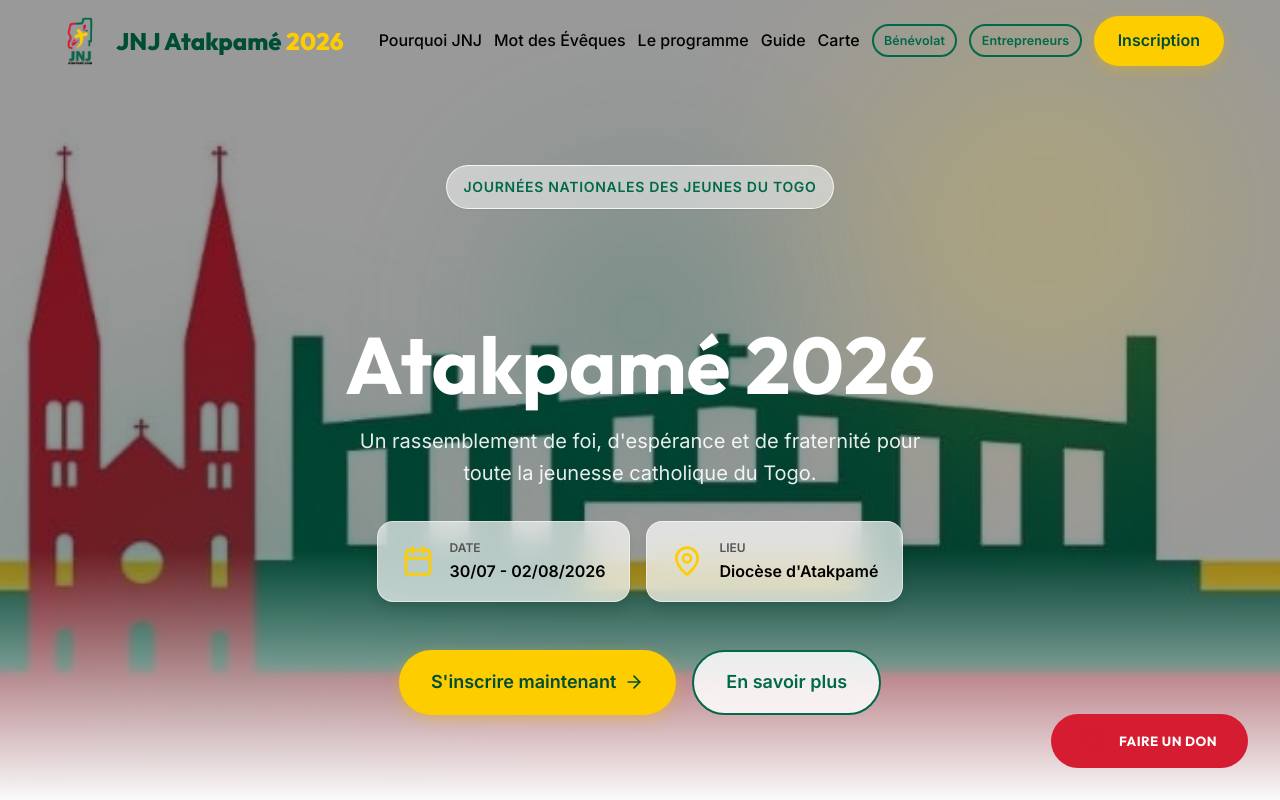
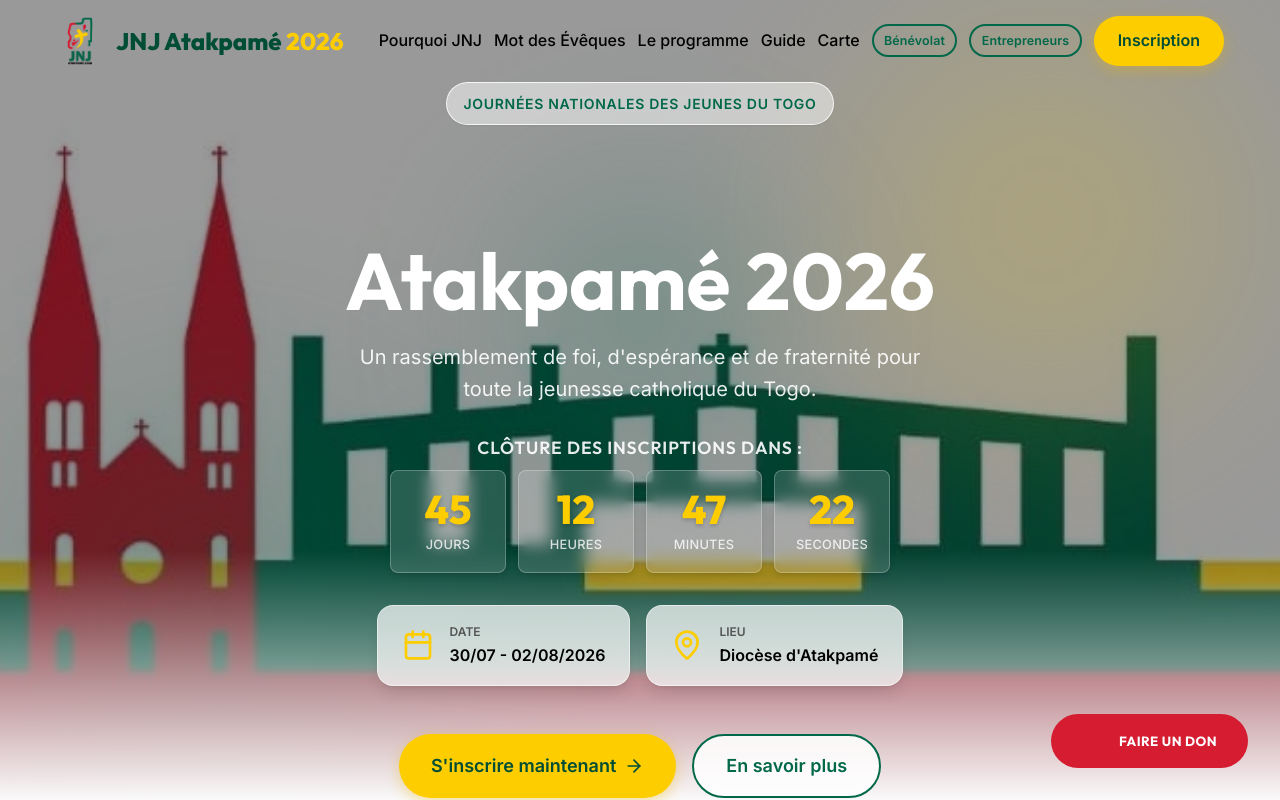
Before and after one commit to jocelynelisa/jnj2026, a React (Vite) app: page / in a window 1280 px wide. Shown: the top 800 px of the page. Built offline with nearby package versions, Linux system fonts and the light colour scheme.

Commit message:
ajout du compte à rebours

```diff
--- a/src/App.jsx
+++ b/src/App.jsx
@@ -14,9 +14,11 @@ import Footer from './components/Footer';
 import Benevolat from './components/Benevolat';
 import Entrepreneurs from './components/Entrepreneurs';
 import DonationFAB from './components/DonationFAB';
+import { useCountdown } from './hooks/useCountdown';
 
 function App() {
   const [currentPage, setCurrentPage] = useState('home');
+  const { isExpired } = useCountdown('2026-07-10T23:59:00Z');
 
   const navigateTo = (page) => {
     setCurrentPage(page);
@@ -28,7 +30,12 @@ function App() {
     const handleHashChange = () => {
       const hash = window.location.hash;
       if (hash === '#benevolat') {
-        navigateTo('benevolat');
+        if (isExpired) {
+          window.location.hash = '';
+          setCurrentPage('home');
+        } else {
+          navigateTo('benevolat');
+        }
       } else if (hash === '#entrepreneurs') {
         navigateTo('entrepreneurs');
       } else if (hash === '') {
@@ -36,15 +43,19 @@ function App() {
       }
     };
 
-    // Initial check on mount
+    // Initial check on mount and whenever isExpired changes
     handleHashChange();
 
     // Handle clicks on anchor links even when hash is already set
     const handleLinkClick = (e) => {
       const anchor = e.target.closest('a[href="#entrepreneurs"], a[href="#benevolat"]');
       if (anchor) {
+        const href = anchor.getAttribute('href');
+        if (href === '#benevolat' && isExpired) {
+          e.preventDefault();
+          return;
+        }
         e.preventDefault();
-        const href = anchor.getAttribute('href');
         // Force navigation even if hash hasn't changed
         window.location.hash = href;
         if (href === '#benevolat') navigateTo('benevolat');
@@ -58,9 +69,14 @@ function App() {
       window.removeEventListener('hashchange', handleHashChange);
       document.removeEventListener('click', handleLinkClick);
     };
-  }, []);
+  }, [isExpired]);
 
   if (currentPage === 'benevolat') {
+    if (isExpired) {
+      window.location.hash = '';
+      setCurrentPage('home');
+      return null;
+    }
     return <Benevolat onBack={() => {
       window.location.hash = '';
       setCurrentPage('home');
@@ -76,22 +92,22 @@ function App() {
 
   return (
     <div className="app-wrapper">
-      <Navbar />
+      <Navbar isExpired={isExpired} />
 
       <main>
-        <Hero />
+        <Hero isExpired={isExpired} />
         <Pourquoi />
         <Message />
         <Hebergement />
         <Program />
-        <Registration />
+        <Registration isExpired={isExpired} />
         <Partners />
         <Guide />
         <Gallery />
         <Map />
       </main>
 
-      <Footer />
+      <Footer isExpired={isExpired} />
       <DonationFAB />
     </div>
   );
--- /dev/null
+++ b/src/components/Countdown.css
@@ -0,0 +1,96 @@
+.countdown-container {
+  margin-bottom: var(--space-8);
+  width: 100%;
+  max-width: 500px;
+  display: flex;
+  flex-direction: column;
+  align-items: center;
+  gap: var(--space-3);
+  z-index: 15;
+}
+
+.countdown-title {
+  font-size: 1rem;
+  font-weight: 600;
+  text-transform: uppercase;
+  letter-spacing: 0.05em;
+  color: rgba(255, 255, 255, 0.9);
+  margin: 0;
+  font-family: var(--font-heading);
+}
+
+.countdown-grid {
+  display: grid;
+  grid-template-columns: repeat(4, 1fr);
+  gap: var(--space-3);
+  width: 100%;
+}
+
+.countdown-card {
+  display: flex;
+  flex-direction: column;
+  align-items: center;
+  justify-content: center;
+  padding: 0.75rem var(--space-2);
+  background: rgba(255, 255, 255, 0.15) !important;
+  backdrop-filter: blur(8px) !important;
+  border: 1px solid rgba(255, 255, 255, 0.25) !important;
+  border-radius: var(--radius-md);
+  min-width: 70px;
+  box-shadow: var(--shadow-md);
+}
+
+.countdown-value {
+  font-family: var(--font-heading);
+  font-size: 1.75rem;
+  font-weight: 800;
+  color: var(--color-accent); /* Golden/Yellow numbers */
+  line-height: 1.1;
+  text-shadow: 0 2px 4px rgba(0, 0, 0, 0.2);
+}
+
+.countdown-label {
+  font-size: 0.75rem;
+  font-weight: 500;
+  color: rgba(255, 255, 255, 0.8);
+  text-transform: uppercase;
+  margin-top: var(--space-1);
+  letter-spacing: 0.02em;
+}
+
+.countdown-expired {
+  padding: var(--space-3) var(--space-6);
+  background: rgba(213, 28, 49, 0.2) !important;
+  border: 1px solid rgba(213, 28, 49, 0.4) !important;
+  border-radius: 9999px;
+  display: inline-flex;
+  align-items: center;
+  justify-content: center;
+  margin-bottom: var(--space-8);
+  z-index: 15;
+}
+
+.expired-text {
+  font-weight: 700;
+  color: #ffffff;
+  font-family: var(--font-heading);
+  text-transform: uppercase;
+  font-size: 0.9rem;
+  letter-spacing: 0.05em;
+}
+
+@media (min-width: 640px) {
+  .countdown-card {
+    padding: 1rem var(--space-4);
+    min-width: 90px;
+  }
+  .countdown-value {
+    font-size: 2.5rem;
+  }
+  .countdown-label {
+    font-size: 0.8rem;
+  }
+  .countdown-title {
+    font-size: 1.1rem;
+  }
+}
--- /dev/null
+++ b/src/components/Countdown.jsx
@@ -0,0 +1,52 @@
+import React from 'react';
+import { motion } from 'framer-motion';
+import { useCountdown } from '../hooks/useCountdown';
+import './Countdown.css';
+
+const Countdown = ({ targetDate }) => {
+  const { days, hours, minutes, seconds, isExpired } = useCountdown(targetDate);
+
+  if (isExpired) {
+    return (
+      <motion.div
+        className="countdown-expired glass-card"
+        initial={{ opacity: 0, y: 10 }}
+        animate={{ opacity: 1, y: 0 }}
+        transition={{ duration: 0.5 }}
+      >
+        <span className="expired-text">Les pré-inscriptions sont closes</span>
+      </motion.div>
+    );
+  }
+
+  const timeItems = [
+    { label: 'Jours', value: days },
+    { label: 'Heures', value: hours },
+    { label: 'Minutes', value: minutes },
+    { label: 'Secondes', value: seconds },
+  ];
+
+  return (
+    <div className="countdown-container">
+      <h3 className="countdown-title">Clôture des inscriptions dans :</h3>
+      <div className="countdown-grid">
+        {timeItems.map((item, idx) => (
+          <motion.div
+            key={item.label}
+            className="countdown-card glass-card"
+            initial={{ opacity: 0, y: 20 }}
+            animate={{ opacity: 1, y: 0 }}
+            transition={{ duration: 0.5, delay: idx * 0.1 }}
+          >
+            <div className="countdown-value">
+              {String(item.value).padStart(2, '0')}
+            </div>
+            <div className="countdown-label">{item.label}</div>
+          </motion.div>
+        ))}
+      </div>
+    </div>
+  );
+};
+
+export default Countdown;
--- a/src/components/Footer.jsx
+++ b/src/components/Footer.jsx
@@ -5,7 +5,7 @@ import whatsappIconUrl from '../assets/whatsapp.svg';
 import './Footer.css';
 
 
-const Footer = () => {
+const Footer = ({ isExpired }) => {
   const currentYear = new Date().getFullYear();
 
   return (
@@ -42,7 +42,7 @@ const Footer = () => {
               <li><a href="#hero">Accueil</a></li>
               <li><a href="#pourquoi">À propos</a></li>
               <li><a href="#programme">Programme</a></li>
-              <li><a href="#inscription">Inscription</a></li>
+              {!isExpired && <li><a href="#inscription">Inscription</a></li>}
             </ul>
           </div>
 
@@ -51,7 +51,7 @@ const Footer = () => {
             <ul className="footer-links">
               <li><a href="#guide">Guide du pèlerin</a></li>
               <li><a href="#carte">Hébergement</a></li>
-              <li><a href="#benevolat">Bénévolat</a></li>
+              {!isExpired && <li><a href="#benevolat">Bénévolat</a></li>}
               <li><a href="#entrepreneurs">Entrepreneurs</a></li>
               <li><a href="#">Contactez-nous</a></li>
             </ul>
--- a/src/components/Hero.jsx
+++ b/src/components/Hero.jsx
@@ -2,9 +2,10 @@ import React from 'react';
 import { motion } from 'framer-motion';
 import { Calendar, MapPin, ArrowRight } from 'lucide-react';
 import heroBg from '../assets/im1.webp';
+import Countdown from './Countdown';
 import './Hero.css';
 
-const Hero = () => {
+const Hero = ({ isExpired }) => {
   return (
     <section className="hero-section">
       <div
@@ -51,6 +52,8 @@ const Hero = () => {
             Un rassemblement de foi, d'espérance et de fraternité pour toute la jeunesse catholique du Togo.
           </motion.p>
 
+          <Countdown targetDate="2026-07-10T23:59:00Z" />
+
           <motion.div
             className="hero-meta"
             initial={{ opacity: 0, y: 20 }}
@@ -79,10 +82,12 @@ const Hero = () => {
             animate={{ opacity: 1, y: 0 }}
             transition={{ duration: 0.5, delay: 0.4 }}
           >
-            <a href="#inscription" className="btn btn-primary btn-lg">
-              S'inscrire maintenant
-              <ArrowRight size={20} />
-            </a>
+            {!isExpired && (
+              <a href="#inscription" className="btn btn-primary btn-lg">
+                S'inscrire maintenant
+                <ArrowRight size={20} />
+              </a>
+            )}
             <a href="#pourquoi" className="btn btn-outline btn-lg glass">
               En savoir plus
             </a>
--- a/src/components/Registration.css
+++ b/src/components/Registration.css
@@ -222,3 +222,38 @@
 .toast-close:hover {
   color: var(--color-primary-dark);
 }
+
+.expired-message-container {
+  display: flex;
+  flex-direction: column;
+  align-items: center;
+  justify-content: center;
+  text-align: center;
+  padding: var(--space-8) var(--space-4);
+  min-height: 350px;
+}
+
+.expired-icon {
+  color: var(--color-danger);
+  margin-bottom: var(--space-6);
+  animation: pulse-red-soft 2s infinite;
+}
+
+.expired-form-text {
+  font-size: 1.125rem;
+  font-weight: 700;
+  color: var(--color-primary-dark);
+  margin-bottom: var(--space-4);
+  line-height: 1.4;
+}
+
+.expired-form-subtext {
+  font-size: 0.95rem;
+  color: var(--color-text-muted);
+  line-height: 1.5;
+}
+
+@keyframes pulse-red-soft {
+  0%, 100% { transform: scale(1); opacity: 1; }
+  50% { transform: scale(1.08); opacity: 0.8; }
+}
--- a/src/components/Registration.jsx
+++ b/src/components/Registration.jsx
@@ -1,9 +1,9 @@
 import React, { useState } from 'react';
 import { motion, AnimatePresence } from 'framer-motion';
-import { Send, CheckCircle } from 'lucide-react';
+import { Send, CheckCircle, Clock } from 'lucide-react';
 import './Registration.css';
 
-const Registration = () => {
+const Registration = ({ isExpired }) => {
   const [isSubmitted, setIsSubmitted] = useState(false);
   const [selectedDiocese, setSelectedDiocese] = useState("");
 
@@ -60,6 +60,18 @@ const Registration = () => {
             viewport={{ once: true }}
             transition={{ duration: 0.6, delay: 0.2 }}
           >
+            {isExpired ? (
+              <div className="expired-message-container">
+                <Clock className="expired-icon" size={48} />
+                <h3 className="form-title text-center">Inscriptions Closes</h3>
+                <p className="expired-form-text">
+                  Les pré-inscriptions en ligne pour les JNJ Atakpamé 2026 sont désormais fermées depuis le 10 Juillet 2026 à 23h59.
+                </p>
+                <p className="expired-form-subtext">
+                  Merci pour votre mobilisation exceptionnelle et à très bientôt pour l'événement !
+                </p>
+              </div>
+            ) : (
               <form
                 className="registration-form"
                 name="inscription"
@@ -142,6 +154,7 @@ const Registration = () => {
                   <Send size={18} />
                 </button>
               </form>
+            )}
           </motion.div>
         </div>
 
--- /dev/null
+++ b/src/hooks/useCountdown.js
@@ -0,0 +1,41 @@
+import { useState, useEffect } from 'react';
+
+export const useCountdown = (targetDateString) => {
+  const calculateTimeLeft = () => {
+    const difference = +new Date(targetDateString) - +new Date();
+    let timeLeft = {
+      days: 0,
+      hours: 0,
+      minutes: 0,
+      seconds: 0,
+      isExpired: true,
+    };
+
+    if (difference > 0) {
+      timeLeft = {
+        days: Math.floor(difference / (1000 * 60 * 60 * 24)),
+        hours: Math.floor((difference / (1000 * 60 * 60)) % 24),
+        minutes: Math.floor((difference / 1000 / 60) % 60),
+        seconds: Math.floor((difference / 1000) % 60),
+        isExpired: false,
+      };
+    }
+
+    return timeLeft;
+  };
+
+  const [timeLeft, setTimeLeft] = useState(calculateTimeLeft());
+
+  useEffect(() => {
+    // Initial check
+    setTimeLeft(calculateTimeLeft());
+
+    const timer = setInterval(() => {
+      setTimeLeft(calculateTimeLeft());
+    }, 1000);
+
+    return () => clearInterval(timer);
+  }, [targetDateString]);
+
+  return timeLeft;
+};
```
Also changed, not shown: src/components/Navbar.jsx (+9 -1 lines). Lines whose indentation alone changed are shown as unchanged.
